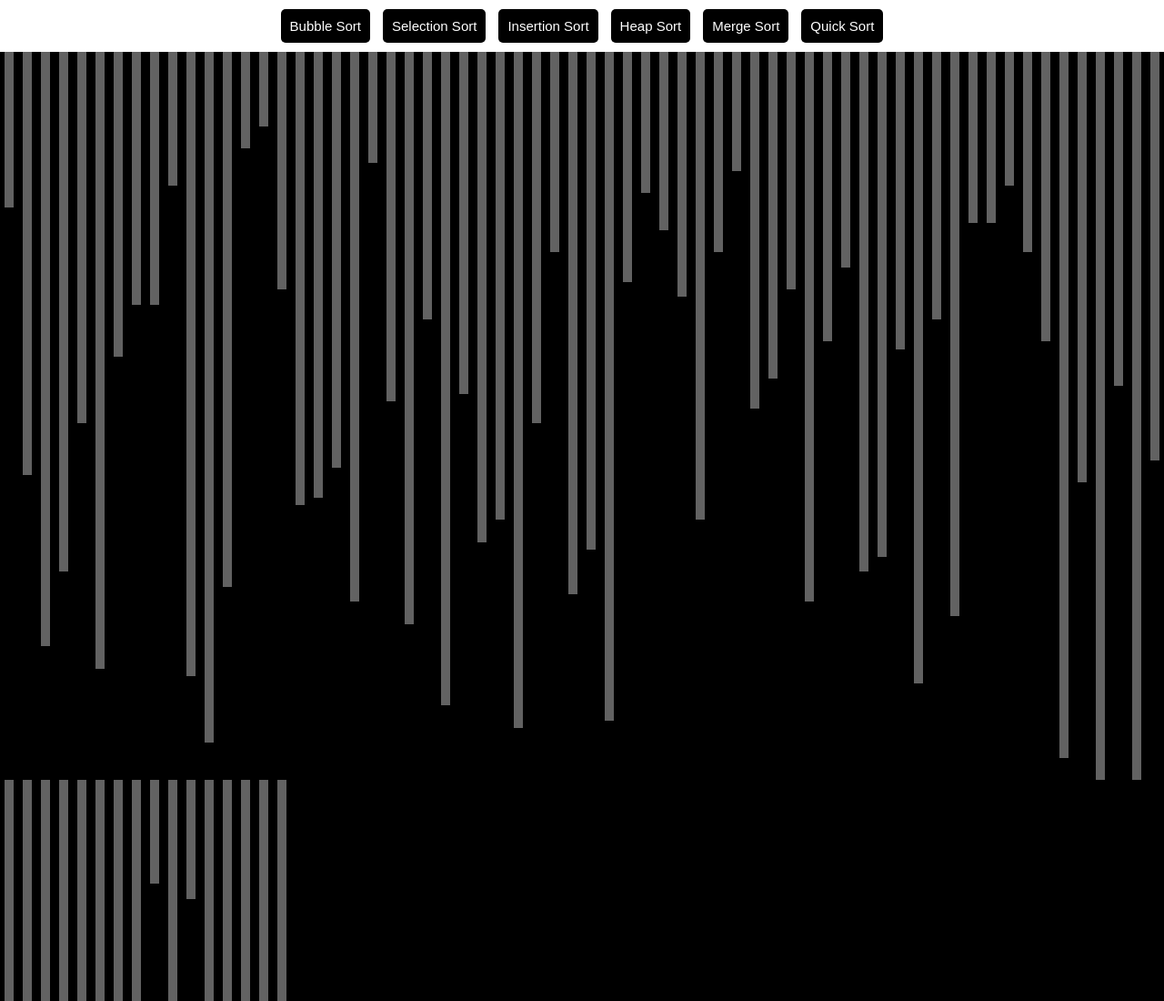
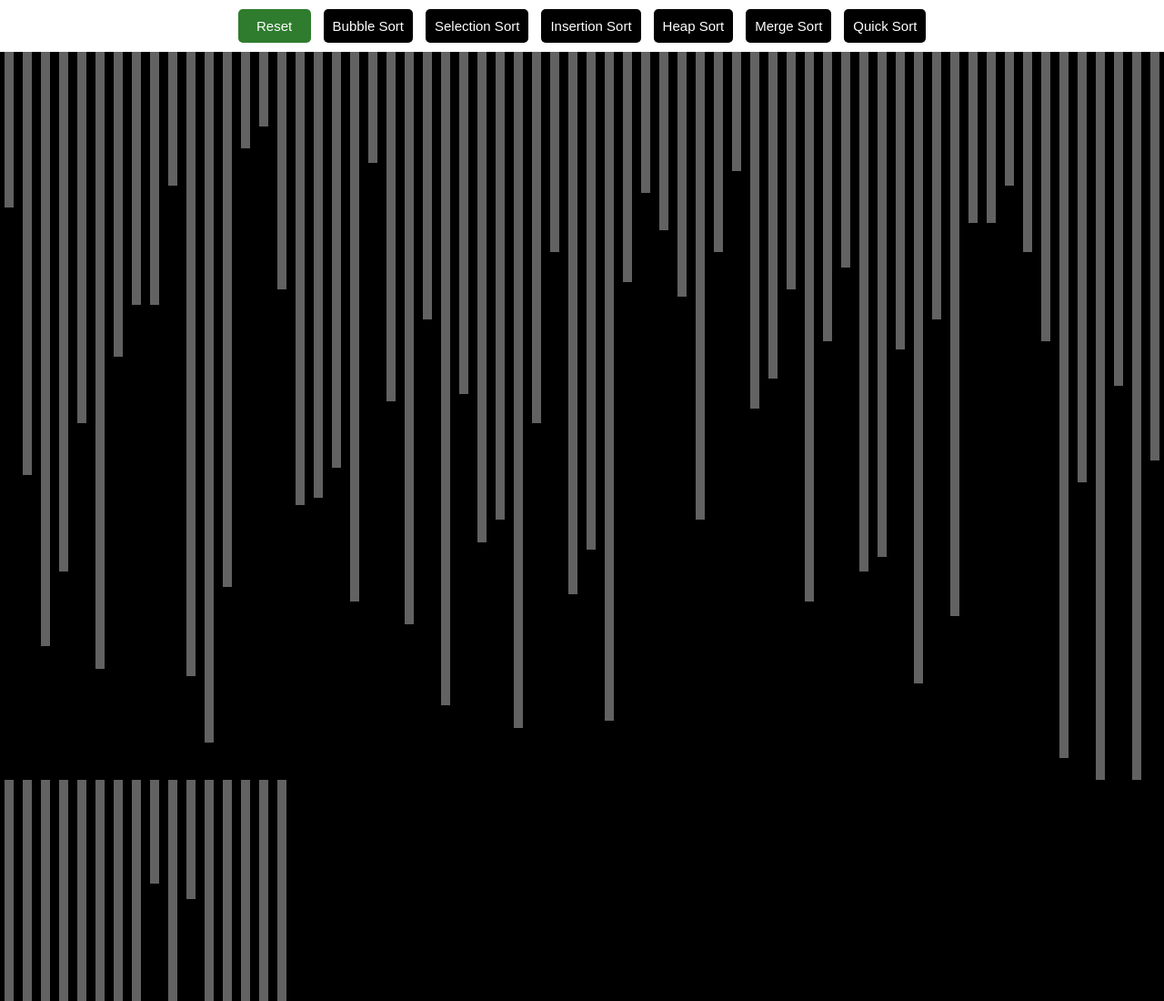
Before and after one commit to s-sajid/sorting-visualizer, a plain HTML site: page index.html in a window 1280 px wide. Shown: the top 1100 px of the page at 91% size. Drawn offline with Linux system fonts and the light colour scheme.

Commit message:
Add reset button

```diff
--- a/index.html
+++ b/index.html
@@ -12,6 +12,7 @@
   <body>
     <header class="header">
       <div class="button-container">
+        <button class="button-2" onclick="reload()">Reset</button>
         <button class="button" onclick="bubbleSort()">Bubble Sort</button>
         <button class="button" onclick="selectionSort()">Selection Sort</button>
         <button class="button" onclick="insertionSort()">Insertion Sort</button>
--- a/scripts.js
+++ b/scripts.js
@@ -38,6 +38,10 @@ function sleep(ms) {
 function reset() {
   values = [];
   buildArray();
+}
+
+function reload() {
+  location.reload();
 }
 
 reset();
--- a/styles.css
+++ b/styles.css
@@ -31,6 +31,18 @@ body {
   cursor: pointer;
 }
 
+.button-2 {
+  background-color: #2f7c2e;
+  color: white;
+  padding: 10px 10px;
+  font-size: 15px;
+  margin: 5px 5px;
+  border: none;
+  border-radius: 5px;
+  min-width: 80px;
+  cursor: pointer;
+}
+
 .button:hover {
   background-color: #424242;
 }
```
